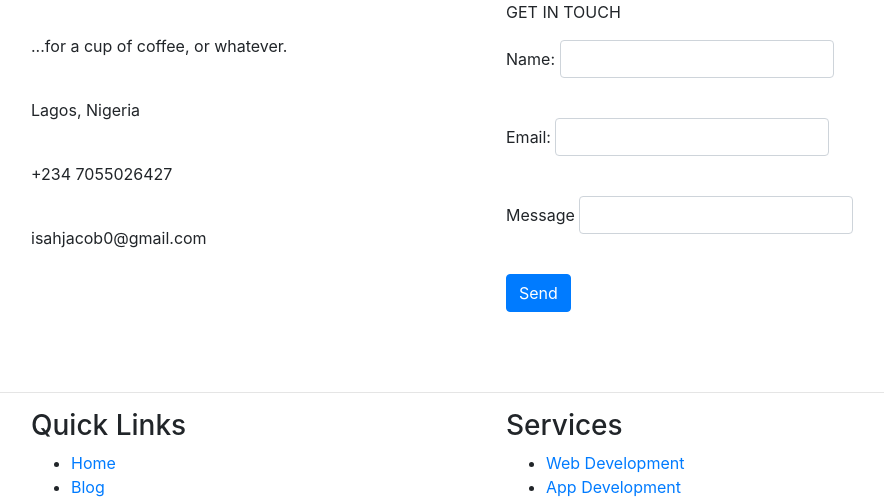
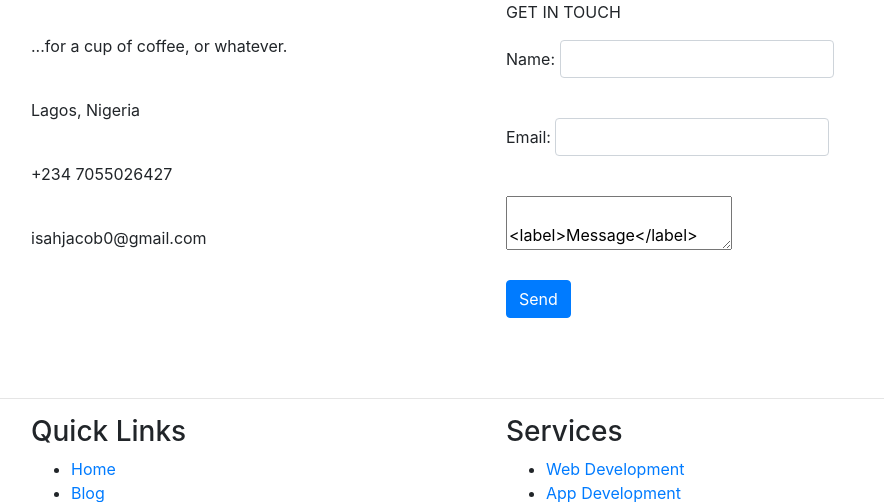
Before and after one commit to Enecode/myblog, a Django app: page /contact/ in a window 1280 px wide. Shown: the part 162-664 px from the top of the page, without its empty margins (54-938 px from the left). Run offline with Django 4.2, Linux system fonts and the light colour scheme; some libraries are stand-ins or nearby versions.

Commit message:
added a text area to message label

```diff
--- a/blogs/templates/blogs/contact.html
+++ b/blogs/templates/blogs/contact.html
@@ -38,9 +38,13 @@
                                 </label>
                             </div>
                             <div class="form-group mb-3">
-                                <label>Message</label>
                                 <label>
-                                    <input type="text" class="form-control mb-3" required name="Message">
+                                    <textarea>
+                                        <label>Message</label>
+                                        <label>
+                                            <input type="text" class="form-control mb-3" required name="Message">
+                                        </label>
+                                    </textarea>
                                 </label>
                             </div>
                             <div class="form-group mb-3">
```
